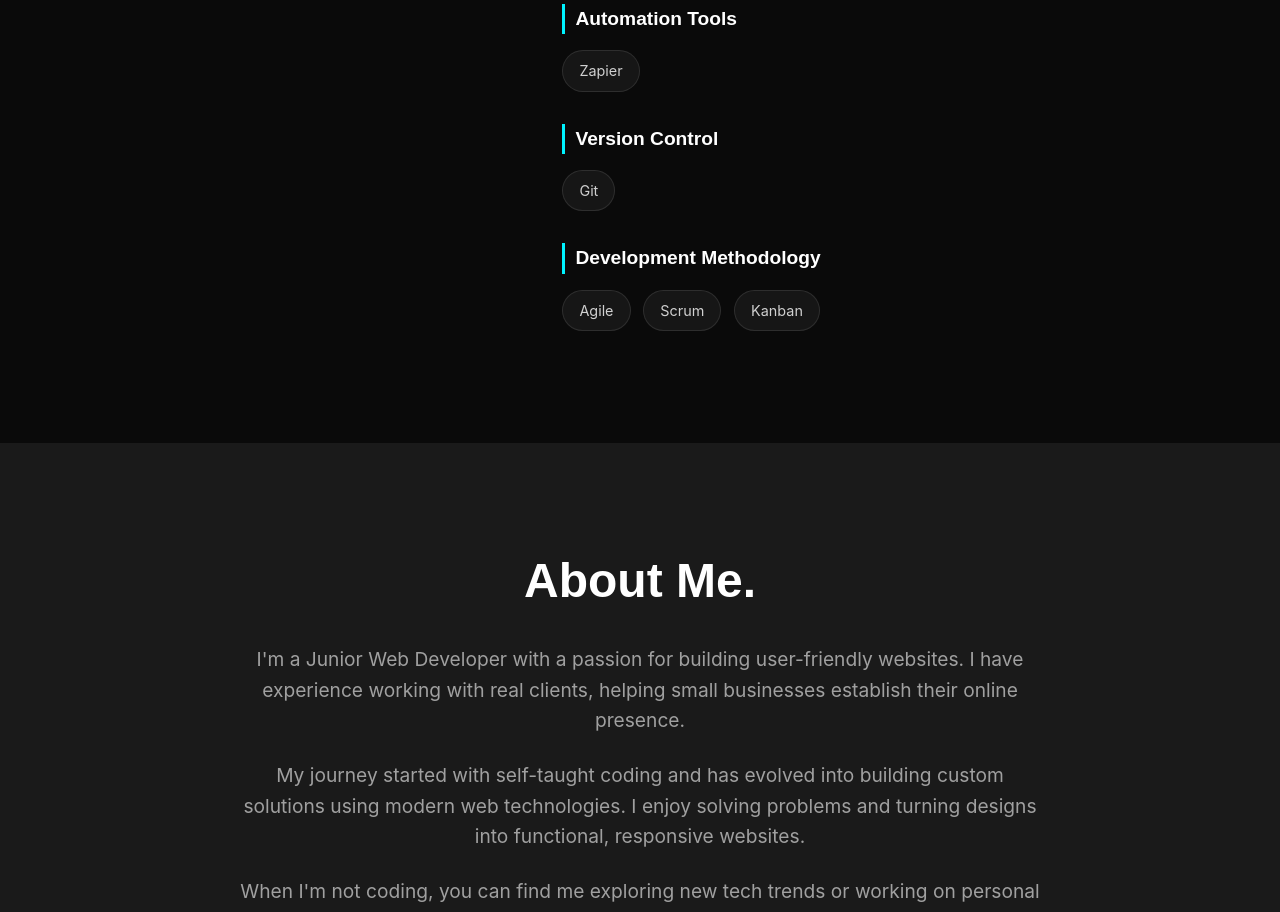
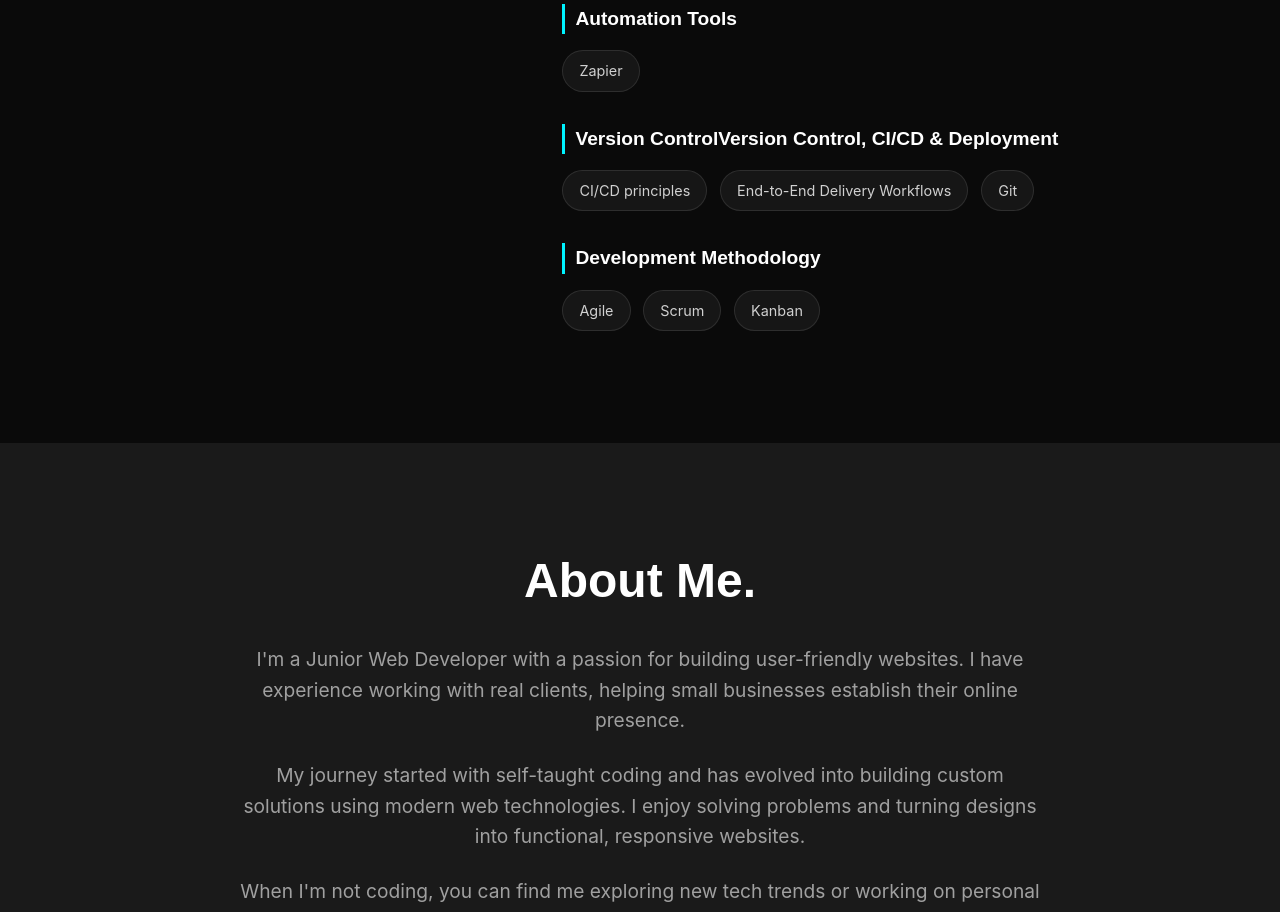
Before and after one commit to Edwardo93/Portfolio, a React (Vite) app: page / in a window 1280 px wide. Shown: the part 2620-3532 px from the top of the page. Built offline with nearby package versions, Linux system fonts and the light colour scheme; a web font is replaced by a local one.

Commit message:
small update skills

```diff
--- a/src/App.jsx
+++ b/src/App.jsx
@@ -343,8 +343,10 @@ function App() {
             </div>
 
             <div className="skills-category">
-              <h3>Version Control</h3>
+              <h3>Version ControlVersion Control, CI/CD & Deployment</h3>
               <div className="skills-list">
+                <span className="skill-pill">CI/CD principles</span>
+                <span className="skill-pill">End-to-End Delivery Workflows</span>
                 <span className="skill-pill">Git</span>
               </div>
             </div>
```
